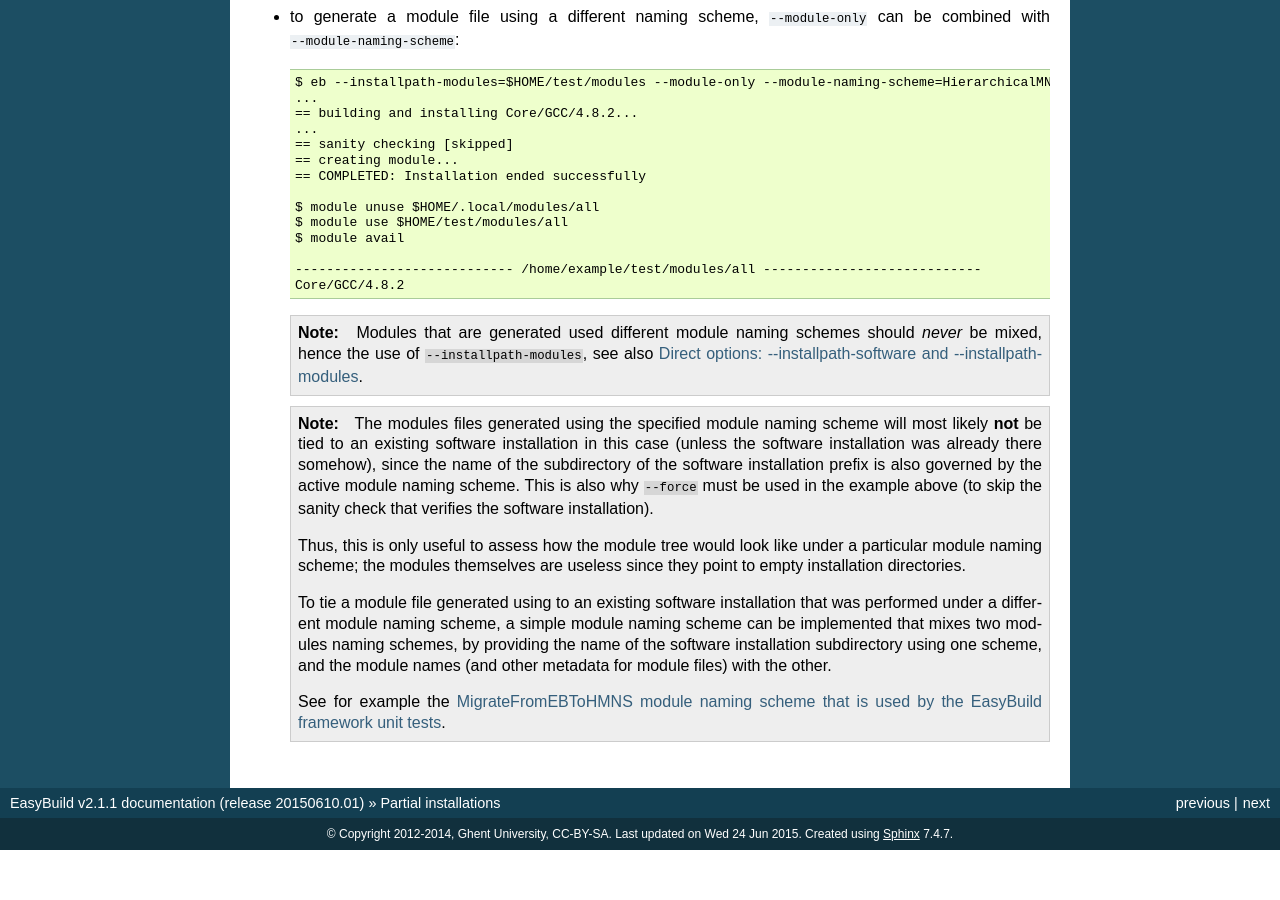
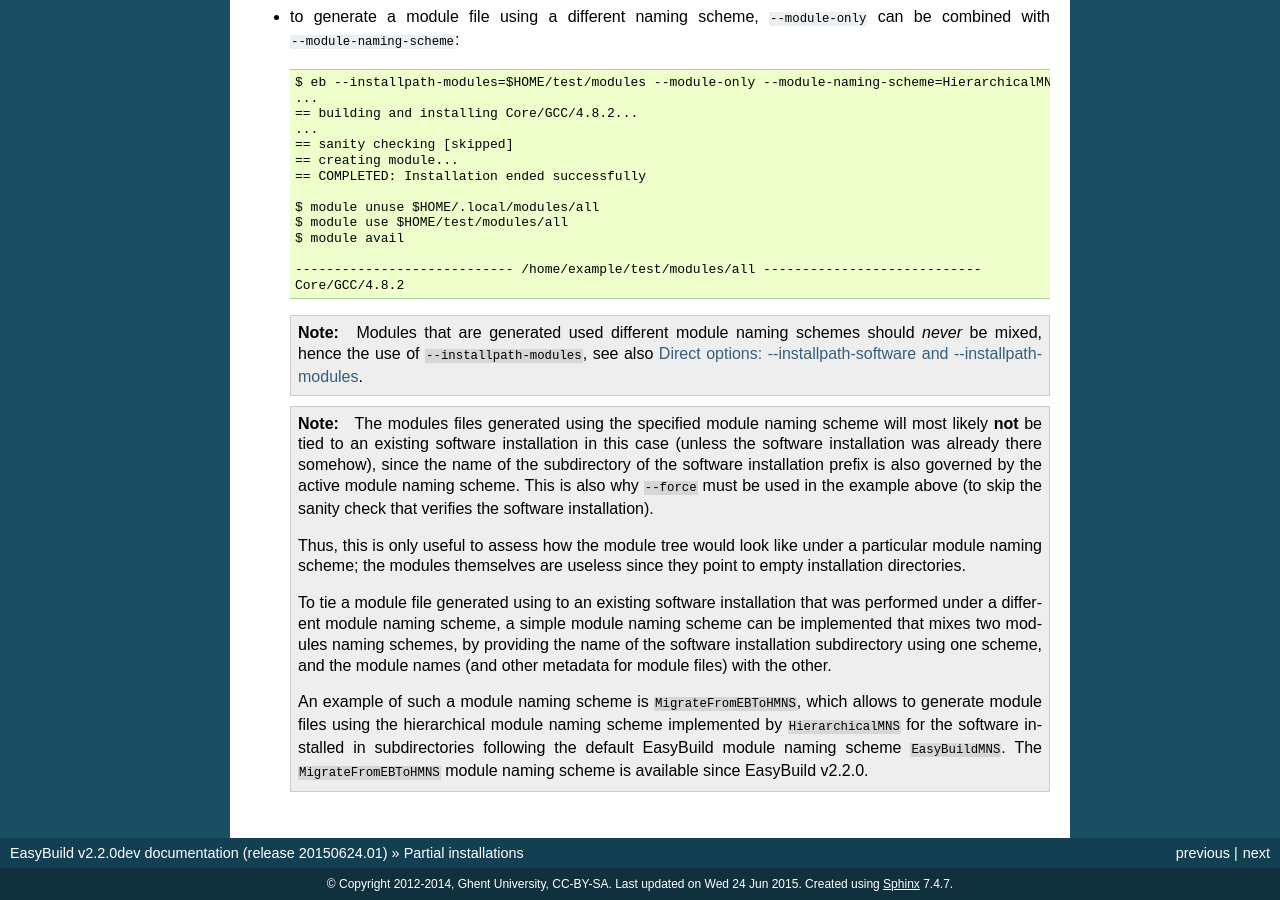
Before and after one commit to easybuilders/easybuild, a Sphinx documentation site: the page built from docs/Partial_installations.rst, in a window 1280 px wide and 900 px high, scrolled down 3945 px. Built offline with Sphinx 7.4.7, drawn with Linux system fonts in a browser that asks for light colours; before the commit the page ends 4795 px from its top, so only the background shows below that; some of the changed text lies outside the part shown.

Commit message:
mention MigrateFromEBToHMNS in section on --module-only

```diff
--- a/docs/Changelog.rst
+++ b/docs/Changelog.rst
@@ -3,6 +3,8 @@
 Changelog for EasyBuild documentation
 -------------------------------------
 
+* **release 20150624.01** (`June 24th 2015`): mention ``MigrateFromEBToHMNS`` module naming scheme in section on
+                                              ``--module-only`` (see :ref:`module_only_additional`)
 * **release 20150610.01** (`June 10th 2015`): update :ref:`installing_lmod` for Lmod v6.0
 
 * **release 20150518.01** (`May 18th 2015`):
--- a/docs/Partial_installations.rst
+++ b/docs/Partial_installations.rst
@@ -267,5 +267,7 @@ Examples:
             naming schemes, by providing the name of the software installation subdirectory using one scheme, and the
             module names (and other metadata for module files) with the other.
 
-            See for example the `MigrateFromEBToHMNS module naming scheme that is used by the EasyBuild framework unit
-            tests <https://github.com/hpcugent/easybuild-framework/blob/master/test/framework/sandbox/easybuild/tools/module_naming_scheme/migrate_from_eb_to_hmns.py>`_.
+            An example of such a module naming scheme is ``MigrateFromEBToHMNS``, which allows to generate module files
+            using the hierarchical module naming scheme implemented by ``HierarchicalMNS`` for the software installed
+            in subdirectories following the default EasyBuild module naming scheme ``EasyBuildMNS``.
+            The ``MigrateFromEBToHMNS`` module naming scheme is available since EasyBuild v2.2.0.
--- a/docs/conf.py
+++ b/docs/conf.py
@@ -41,9 +41,9 @@ copyright = '2012-2014, Ghent University, CC-BY-SA'
 # other places throughout the built documents.
 #
 # The short X.Y version.
-version = '2.1.1'  # this is meant to reference the version of EasyBuild
+version = '2.2.0dev'  # this is meant to reference the version of EasyBuild
 # The full version, including alpha/beta/rc tags.
-release = '20150610.01'  # this is meant to reference the version of the documentation itself
+release = '20150624.01'  # this is meant to reference the version of the documentation itself
 
 # There are two options for replacing |today|: either, you set today to some
 # non-false value, then it is used:
```
